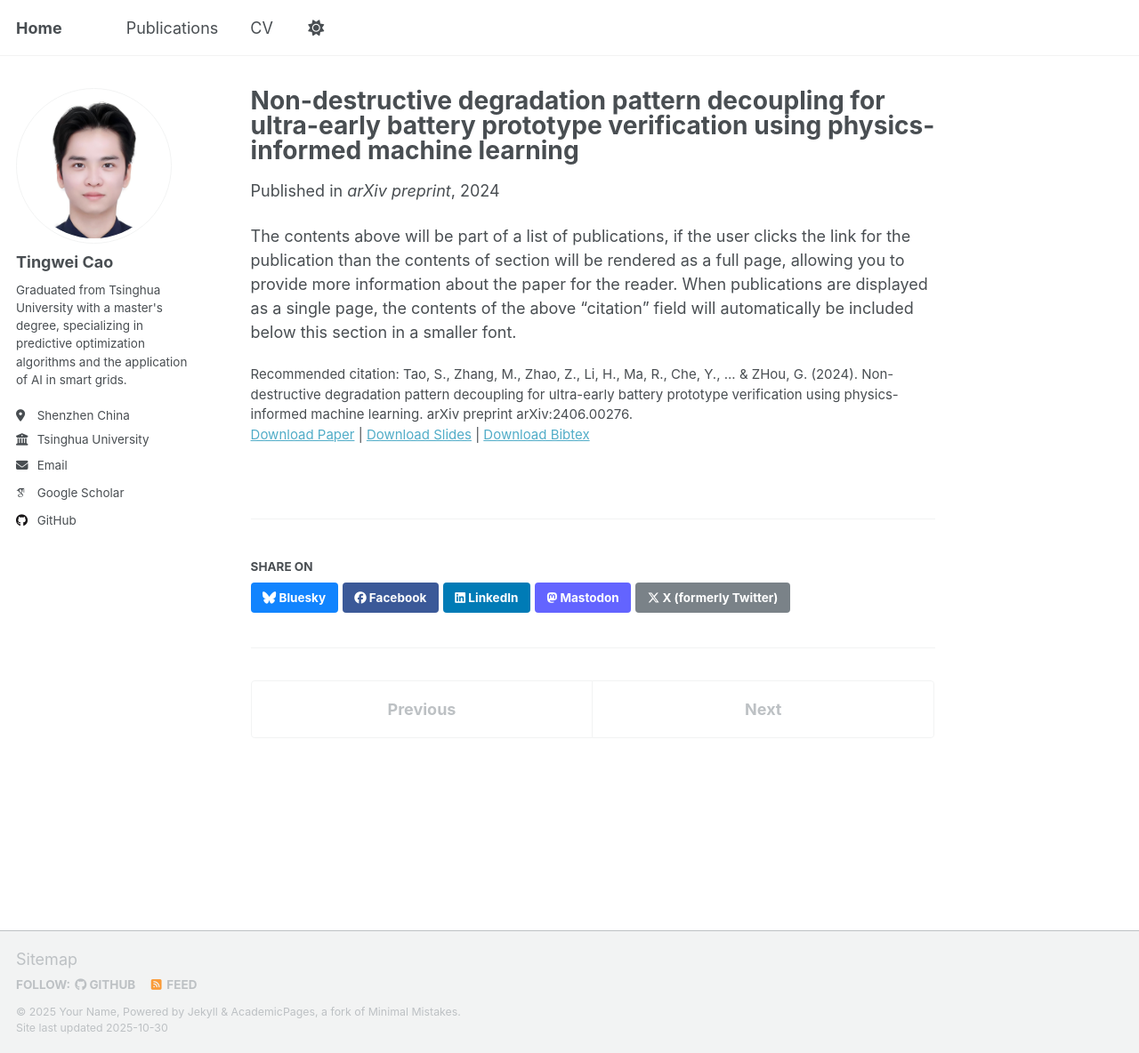
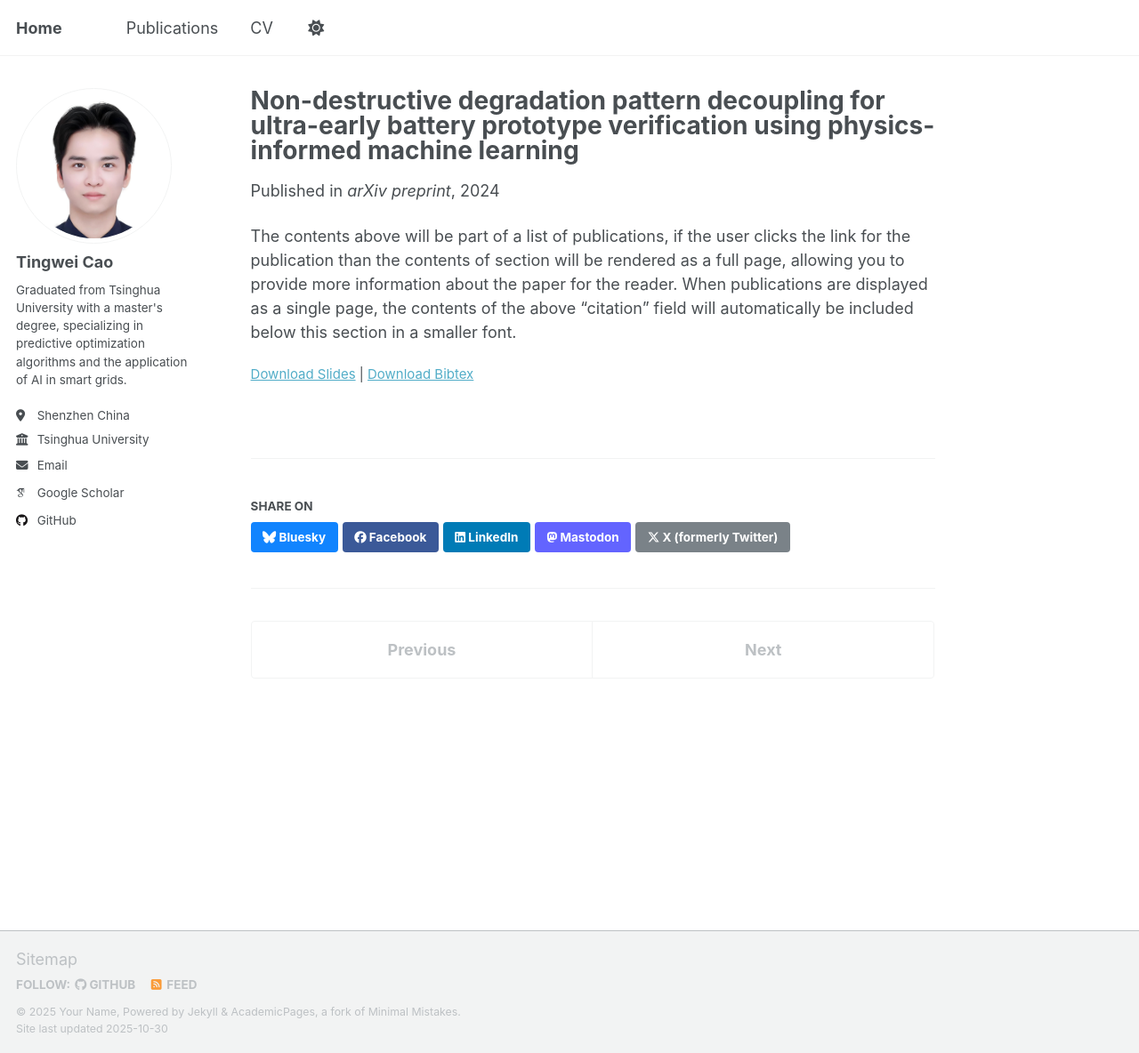
Before and after one commit to tingweicao/tingweicao.github.io, a Jekyll site: the page built from _publications/Non-destructive degradation pattern decoupling for ultra-early battery prototype verification using physics-informed machine learning.md, in a window 1280 px wide and 1184 px high. Shown: the whole window at 89% size. Built offline with Jekyll 4.4.1, drawn with Linux system fonts in a browser that asks for light colours; some web fonts are replaced; a script that is not in the unit is left out.

Commit message:
Update Non-destructive degradation pattern decoupling for ultra-early battery prototype verification using physics-informed machine learning.md

```diff
--- a/_publications/Non-destructive degradation pattern decoupling for ultra-early battery prototype verification using physics-informed machine learning.md
+++ b/_publications/Non-destructive degradation pattern decoupling for ultra-early battery prototype verification using physics-informed machine learning.md
@@ -9,6 +9,5 @@ venue: 'arXiv preprint'
 slidesurl: 'https://academicpages.github.io/files/slides1.pdf'
 paperurl: 'https://academicpages.github.io/files/paper1.pdf'
 bibtexurl: 'https://academicpages.github.io/files/bibtex1.bib'
-citation: 'Tao, S., Zhang, M., Zhao, Z., Li, H., Ma, R., Che, Y., ... & ZHou, G. (2024). Non-destructive degradation pattern decoupling for ultra-early battery prototype verification using physics-informed machine learning. arXiv preprint arXiv:2406.00276.'
 ---
 The contents above will be part of a list of publications, if the user clicks the link for the publication than the contents of section will be rendered as a full page, allowing you to provide more information about the paper for the reader. When publications are displayed as a single page, the contents of the above "citation" field will automatically be included below this section in a smaller font.
```
